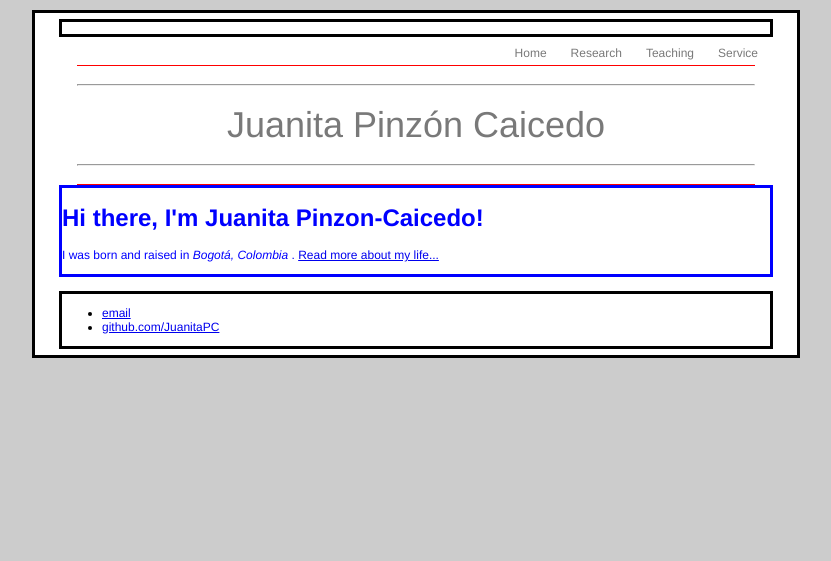
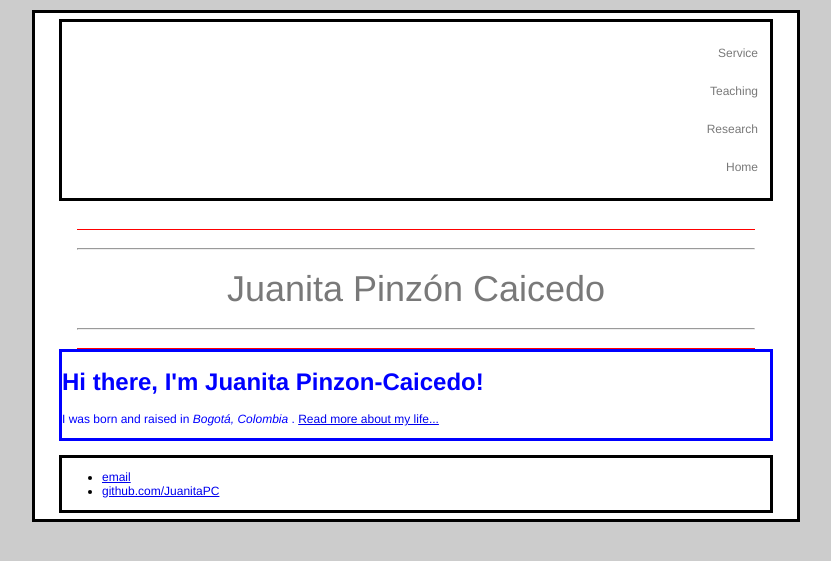
Before and after one commit to JuanitaPC/JuanitaPC.github.io, a Jekyll site: the page built from index.html, in a window 1280 px wide. Shown: the top 561 px of the page, without its empty margins (224-1055 px from the left). Built offline with Jekyll 4.4.1, drawn with Linux system fonts in a browser that asks for light colours.

Commit message:
Update main.css

```diff
--- a/css/main.css
+++ b/css/main.css
@@ -26,12 +26,6 @@ body {
 	color: blue;
 	border-style: solid;
 }
-nav{
-	margin-right: 1.5em;
-	margin-left: 1.5em;
-	font-size: 1em;
-	border-style: solid;
-}
 header{
 	text-align: center;
 	margin-top: 0em;
@@ -53,15 +47,20 @@ footer {
 	font-size: 1em;
 	border-style: solid;
 }
+nav{
+	margin-right: 1.5em;
+	margin-left: 1.5em;
+	text-align: right;
+	font-size: 1em;
+	border-style: solid;
+}
 nav ul{
 	list-style-type: none;
 }
 nav ul li{
-	float: right;
 	padding: 1em;
 }
 nav li a{
-	display: block;
 	text-decoration: none;
 	color: rgb(121, 121, 121);
 }
```
